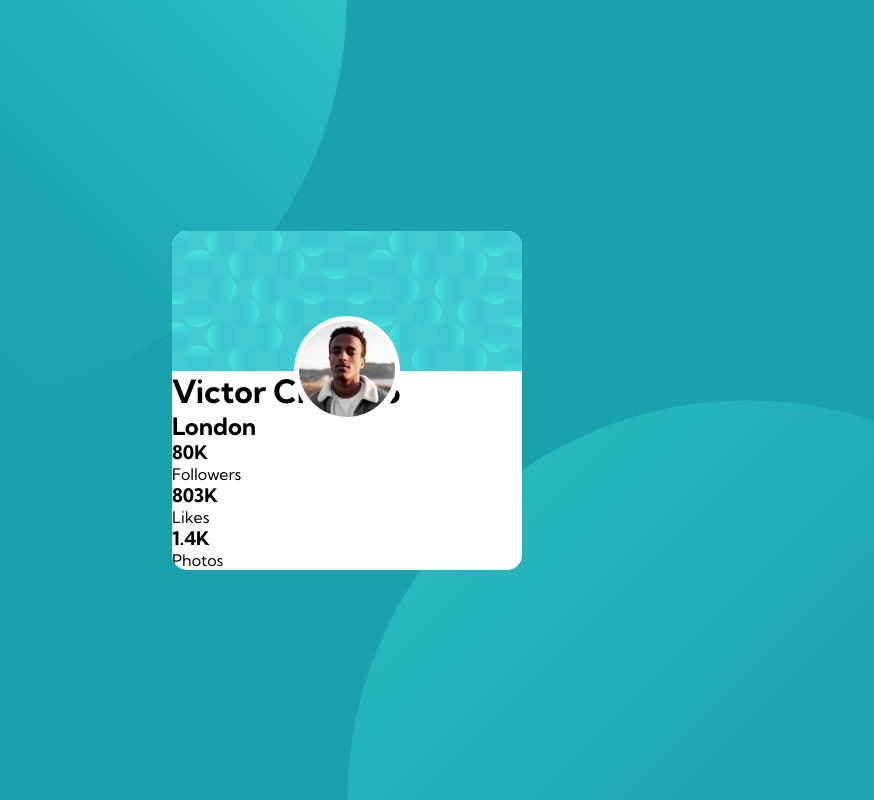
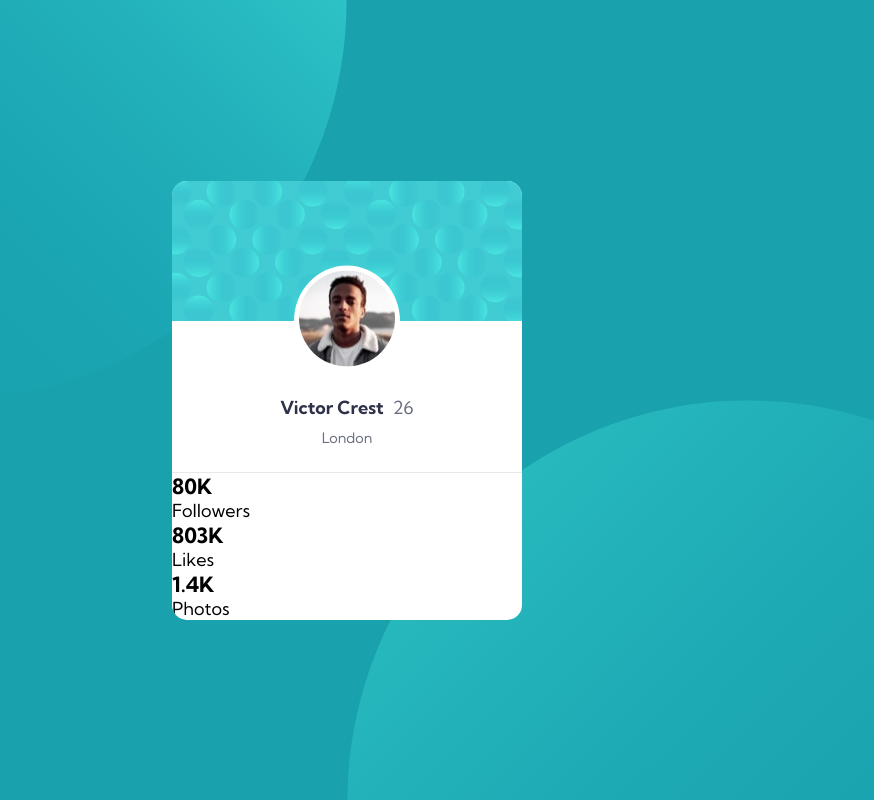
Before and after one commit to Paulo-Emerencio/profile-card-component, a plain HTML site: page index.html in a window 1280 px wide. Shown: the whole page, without its empty margins (293-1167 px from the left). Drawn offline with Linux system fonts and the light colour scheme.

Commit message:
:art: style card body

```diff
--- a/index.html
+++ b/index.html
@@ -27,7 +27,7 @@
 
       <div class="card-body">
         <h1 class="card-body-name">
-          Victor Crest <span class="card-body-age">26</span>
+          Victor Crest <span class="age">26</span>
         </h1>
         <h2 class="card-body-city">London</h2>
       </div>
--- a/scss/base/_reset.scss
+++ b/scss/base/_reset.scss
@@ -10,5 +10,5 @@
 
 body {
    font-family: $primary-font;
-   background-color: $primary-color;
+   font-size: 18px;
 }
--- /dev/null
+++ b/scss/layout/_background.scss
@@ -0,0 +1,14 @@
+@use '../util' as *;
+
+main {
+   @include flex-center;
+   height: 100vh;
+   background-color: $primary-color;
+   background-image:
+      url("../images/bg-pattern-top.svg"),
+      url("../images/bg-pattern-bottom.svg");
+   background-size: 100vh;
+   background-position:
+      bottom 50vh right 50vw, top 50vh left 50vw;
+   background-repeat: no-repeat;
+}
--- a/scss/layout/_card.scss
+++ b/scss/layout/_card.scss
@@ -1,16 +1,4 @@
 @use '../util' as *;
-
-main {
-   @include flex-center;
-   height: 100vh;
-   background-image:
-      url("../images/bg-pattern-top.svg"),
-      url("../images/bg-pattern-bottom.svg");
-   background-size: 100vh;
-   background-position:
-      bottom 50vh right 50vw, top 50vh left 50vw;
-   background-repeat: no-repeat;
-}
 
 .card {
    width: 87vw;
@@ -31,7 +19,27 @@ main {
          transform: translate(-50%, 50%);
          background-color: $card-color;
          padding: 5px;
-         @include img-round;
+      }
+      &-avatar, img {
+         border-radius: 50%;
       }
    }
+
+   &-body {
+      text-align: center;
+      padding: 75px 0 25px 0;
+      border-bottom: 1px solid $line-color;
+
+      &-name {
+         font-size: 1em;
+         color: $heading-color;
+         margin-bottom: 10px;
+      }
+      &-city, .age {
+         font-weight: 400;
+         color: $subtitle-color;
+      }
+      .age { margin-left: 5px; }
+      &-city { font-size: .8em; }
+   }
 }
--- a/scss/layout/_index.scss
+++ b/scss/layout/_index.scss
@@ -1 +1,2 @@
+@forward 'background';
 @forward 'card';
--- a/scss/util/_mixin.scss
+++ b/scss/util/_mixin.scss
@@ -3,8 +3,3 @@
    justify-content: center;
    align-items: center;
 }
-
-@mixin img-round {
-   border-radius: 50%;
-   img { border-radius: 50%; }
-}
--- a/scss/util/_var.scss
+++ b/scss/util/_var.scss
@@ -1,10 +1,11 @@
 // Primary colors
 $primary-color: hsl(185, 75%, 39%);
 $heading-color: hsl(229, 23%, 23%);
-$paragraph-color: hsl(227, 10%, 46%);
+$subtitle-color: hsl(227, 10%, 46%);
 // Neutral colors
 $card-color: hsl(0, 0%, 100%);
-$line-color: hsl(0, 0%, 59%);
+$paragraph-color: hsl(0, 0%, 59%);
+$line-color: hsl(0, 0%, 91%);
 
 // Typography
 $primary-font: 'Kumbh Sans', sans-serif;
```
Also changed, not shown: css/main.css, 1 other file.
